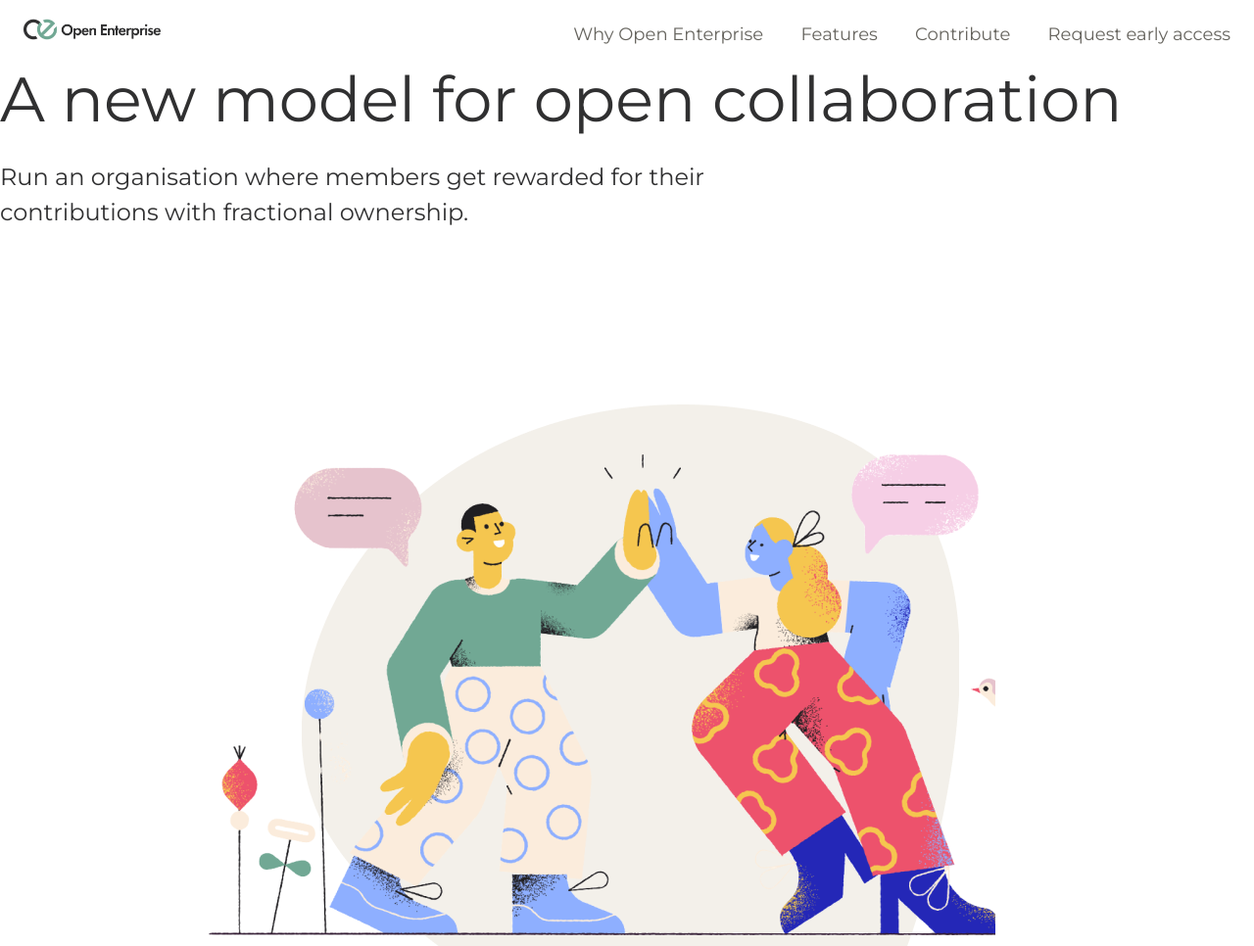
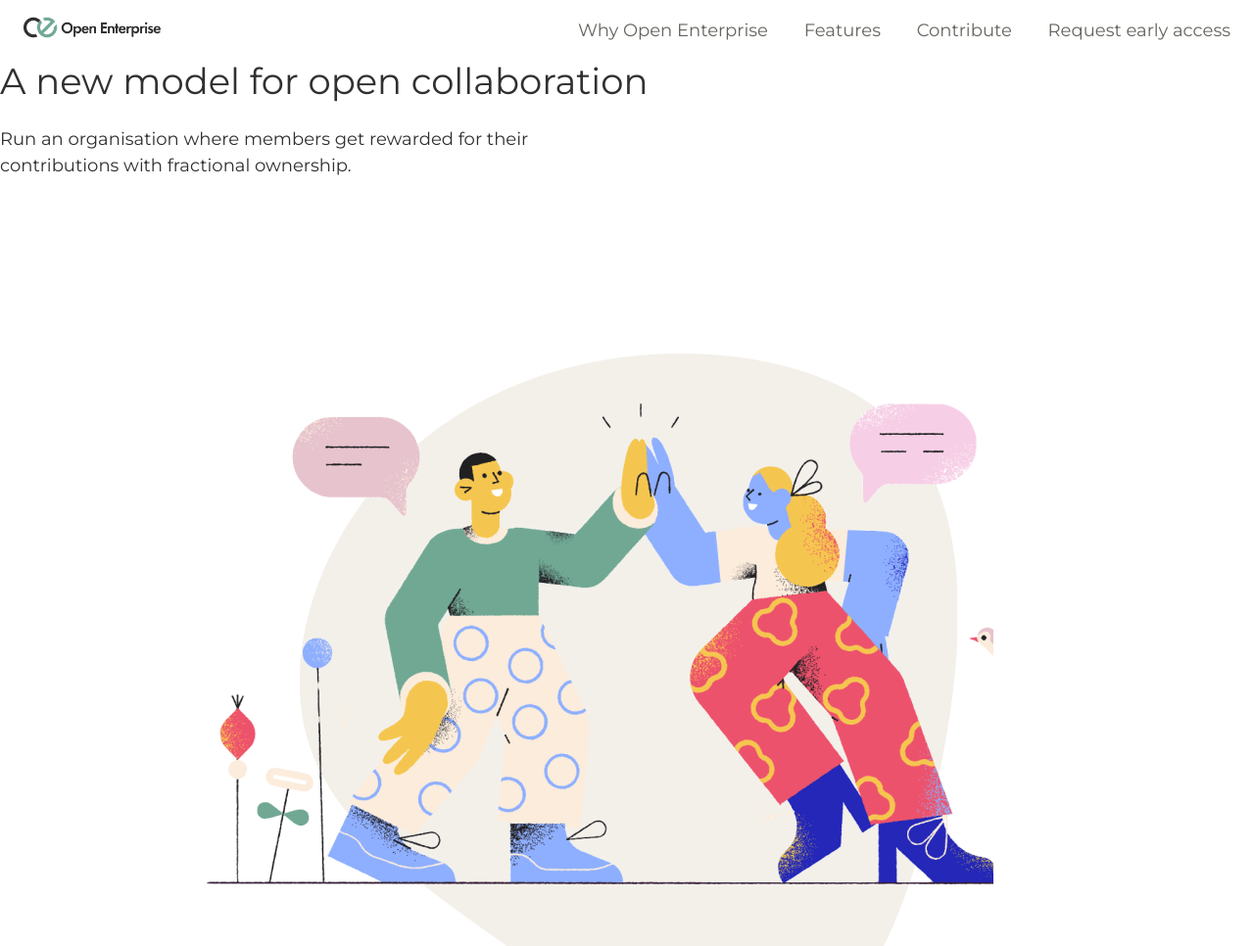
Before and after one commit to maronomics/OEL-Page, a website built with Parcel: page index.html in a window 1280 px wide. Shown: the top 966 px of the page at 98% size. Built offline with nearby package versions, Linux system fonts and the light colour scheme; a web font is replaced by a local one.

```diff
--- a/scss/_globals.scss
+++ b/scss/_globals.scss
@@ -19,7 +19,7 @@
     line-height: 1.3;
     overflow-x: hidden;
 
-    @include breakpoint-up(medium) {
+    @include breakpoint-up(large) {
         font-size: $font-med;
     }
 
@@ -40,7 +40,7 @@
     font-size: 2.31rem;
     margin-bottom: 1.5rem;
 
-    @include breakpoint-up(medium){
+    @include breakpoint-up(large){
       font-size: $font-xlg;
     }
   }
@@ -49,7 +49,7 @@
     font-size: 1.875rem;
     margin-bottom: 1.5625rem;
 
-    @include breakpoint-up(medium){
+    @include breakpoint-up(large){
       font-size: 2.25rem;
       margin-bottom: 2.25rem;
     }
@@ -75,7 +75,7 @@
     padding-bottom: 4.375rem;
     padding-left: 1.5rem;
 
-    @include breakpoint-up(medium){
+    @include breakpoint-up(large){
       padding-top: 6rem;
       padding-bottom: 6rem;
     }
@@ -84,7 +84,7 @@
     padding-top: 4.375rem;
     padding-bottom: 4.375rem;
 
-    @include breakpoint-up(medium){
+    @include breakpoint-up(large){
       padding-top: 6rem;
       padding-bottom: 6rem;
     }
@@ -96,7 +96,7 @@
   &--pt {
     padding-top: 4.375rem;
 
-    @include breakpoint-up(medium){
+    @include breakpoint-up(large){
       padding-top: 6rem;
     }
   }
@@ -106,7 +106,7 @@
   &--pb {
     padding-bottom: 4.375rem;
 
-    @include breakpoint-up(medium){
+    @include breakpoint-up(large){
       padding-bottom: 6rem;
     }
   }
@@ -135,13 +135,13 @@
 
 // Visibility
 .hide-for-mobile {
-    @include breakpoint-down(small) {
+    @include breakpoint-down(xsmall) {
         display: none;
     }
 }
 
 .hide-for-desktop {
-    @include breakpoint-up(medium) {
+    @include breakpoint-up(small) {
         display: none;
     }
 }
--- a/scss/_header.scss
+++ b/scss/_header.scss
@@ -93,24 +93,9 @@
         margin-right: 32px;
       }
 
-      &::before {
-        content: "";
-        display: block;
-        position: absolute;
-        height: 5px;
-        left: 0;
-        right: 0;
-        bottom: -30px;
-        background: $green;
-        opacity: 0;
-        transition: opacity 300ms ease-in-out;
-      }
       &:hover {
-        color: $darkGrey;
+        color: $green;
 
-        &::before {
-          opacity: 1;
-        }
       }
     }
   }
--- a/scss/_mixins.scss
+++ b/scss/_mixins.scss
@@ -3,11 +3,11 @@
     //style goes here
 }
 
-// 640px, 1024px, 1440px
-$breakpoint-up:("medium": "40em", "large": "64em", "xlarge": "90em");
+// 640px, 860px, 1440px
+$breakpoint-up:("small": "56.25em", "medium": "64em", "large": "90em", "xlarge": "112.5em");
 
 // 639px, 1023px, 1439px
-$breakpoint-down:("small": "39.9375em", "medium": "63.9375", "large": "89.9375");
+$breakpoint-down:("xsmall": "56.1875em", "small": "63.9375em", "medium": "89.9375em", "large": "112.4375em");
 
 @mixin breakpoint-up($size){
     @media (min-width: map-get($breakpoint-up, $size)){
@@ -20,3 +20,6 @@
         @content;
     }
 }
+
+// 599, 600, 899, 900, 1023, 1024, 1439, 1440, 1799, 1800
+// 37.4375em, 37.5em, 56.1875em, 56.25em, 63.9375em, 64em, 89.9375em, 90em, 112.4375em, 112.5em
```
Also changed, not shown: dist/css/style.css, 1 other file.
